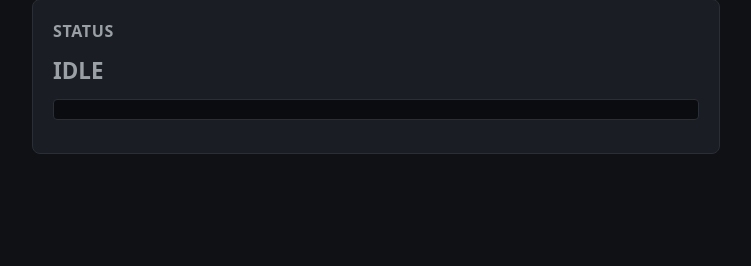
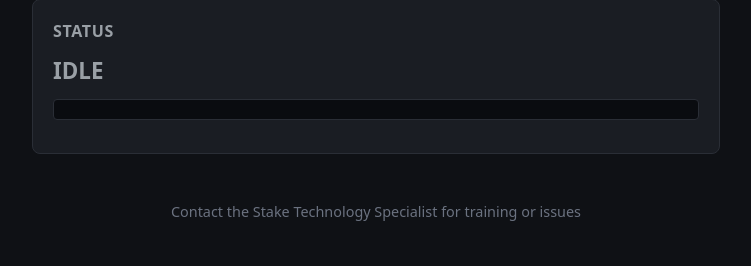
Before and after one commit to heneryville/ndi-rmtp, a Python web app: template src/ndi_rmtp/templates/index.html in a window 1280 px wide. Shown: the part 534-800 px from the top of the page, without its empty margins (264-1015 px from the left). Run offline with Jinja, Linux system fonts and the light colour scheme; the template is opened without the code that fills it, so the values that code supplies are empty.

Commit message:
Footer pointing operators at the Stake Technology Specialist
A single line at the bottom of the page so an operator who lands on
this UI without prior training knows where to turn. Mirrors the
escalation language already used in our error messages so the
appliance is consistent end-to-end.

Co-Authored-By: Claude Opus 4.7 (1M context) <noreply@anthropic.com>

```diff
--- a/src/ndi_rmtp/static/style.css
+++ b/src/ndi_rmtp/static/style.css
@@ -187,3 +187,10 @@ body[data-sacrament="true"] .sacrament-overlay { display: flex; }
   border: 1px solid #2a2e36;
   font-family: ui-monospace, SFMono-Regular, Menlo, monospace;
 }
+
+.site-footer {
+  text-align: center;
+  padding: 1.5rem 1rem 2rem;
+  color: #6b7280;
+  font-size: 0.9rem;
+}
--- a/src/ndi_rmtp/templates/index.html
+++ b/src/ndi_rmtp/templates/index.html
@@ -106,6 +106,10 @@
       <pre class="logs"></pre>
     </section>
   </main>
+
+  <footer class="site-footer">
+    Contact the Stake Technology Specialist for training or issues
+  </footer>
 
   <script>
     // ---- Flash banner -----------------------------------------------------
```
